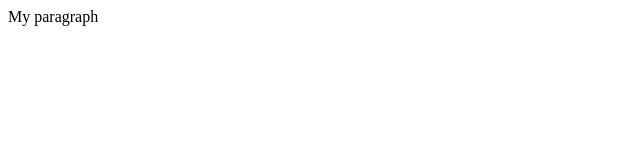
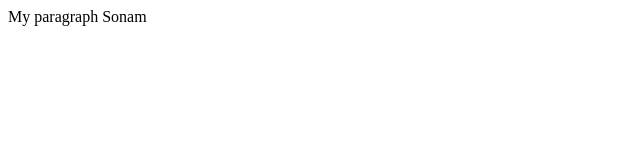
Before and after one commit to sonamrai09/Mydemo, a plain HTML site: page index.html in a window 1280 px wide. Shown: the full height of the page, 0-640 px from the left. Drawn offline with Linux system fonts and the light colour scheme.

Commit message:
add paragraph

```diff
--- a/index.html
+++ b/index.html
@@ -1 +1 @@
-<p>My paragraph</p>
+<p>My paragraph Sonam</p>
```
